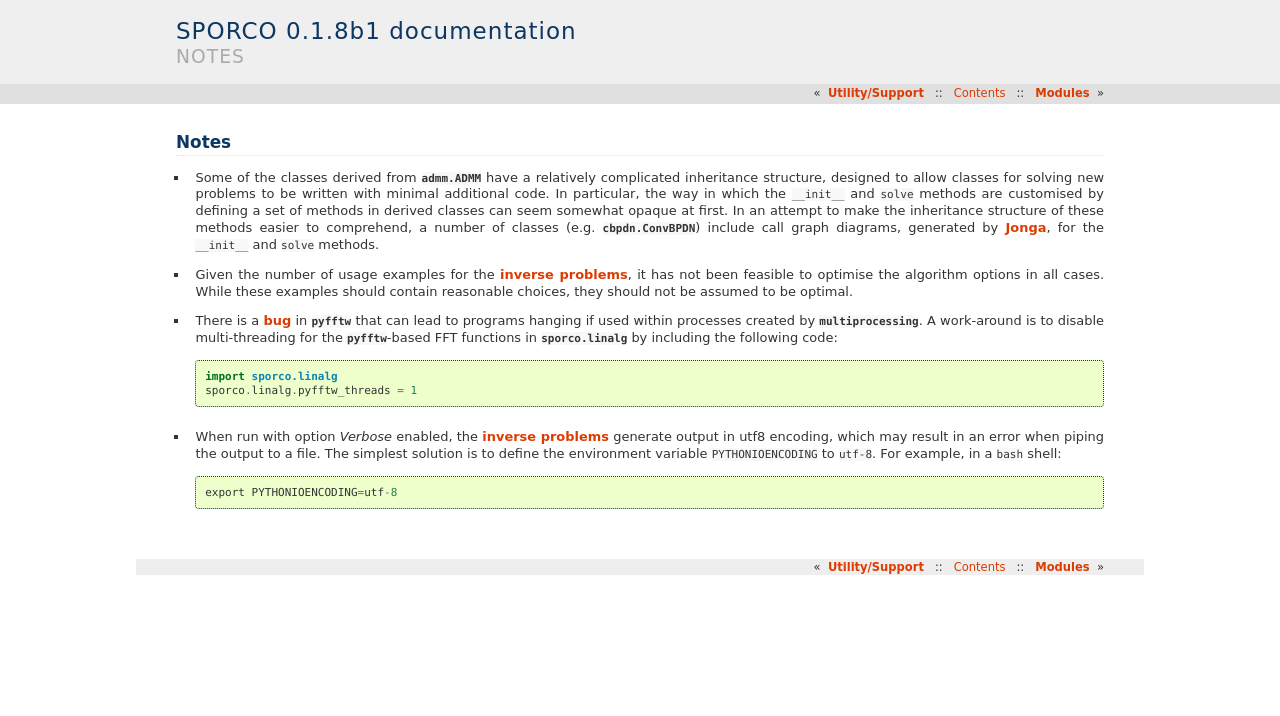
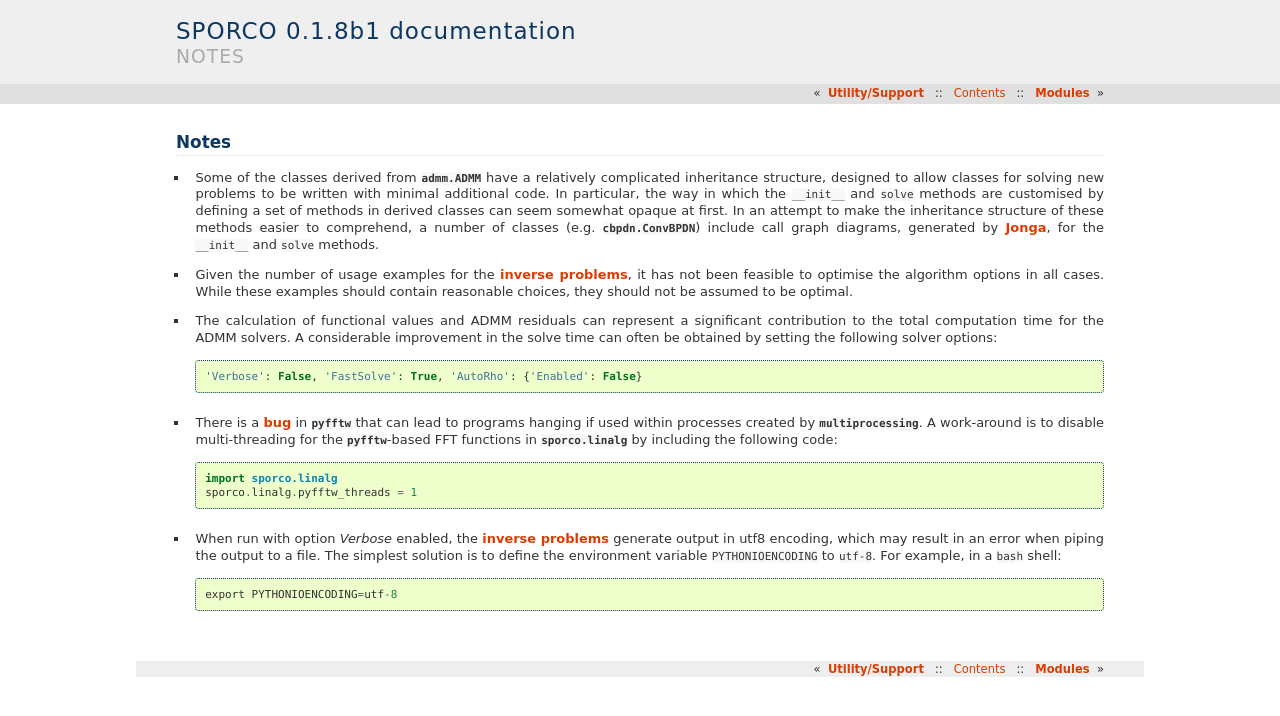
Before and after one commit to bwohlberg/sporco, a Sphinx documentation site: the page built from docs/source/notes.rst, in a window 1280 px wide. Shown: the top 716 px of the page. Built offline with Sphinx 7.4.7, drawn with Linux system fonts in a browser that asks for light colours; pages that are not in the unit, such as notebooks, are missing from menus.

Commit message:
Added note on algorithm options to docs

```diff
--- a/docs/source/notes.rst
+++ b/docs/source/notes.rst
@@ -16,6 +16,13 @@ Notes
   <invprob>`, it has not been feasible to optimise the algorithm
   options in all cases. While these examples should contain reasonable
   choices, they should not be assumed to be optimal.
+* The calculation of functional values and ADMM residuals can represent
+  a significant contribution to the total computation time for the ADMM
+  solvers. A considerable improvement in the solve time can often be
+  obtained by setting the following solver options::
+
+      'Verbose': False, 'FastSolve': True, 'AutoRho': {'Enabled': False}
+
 * There is a `bug <https://github.com/pyFFTW/pyFFTW/issues/135>`_ in
   :mod:`pyfftw` that can lead to programs hanging if used within
   processes created by :mod:`multiprocessing`. A work-around is to
```
